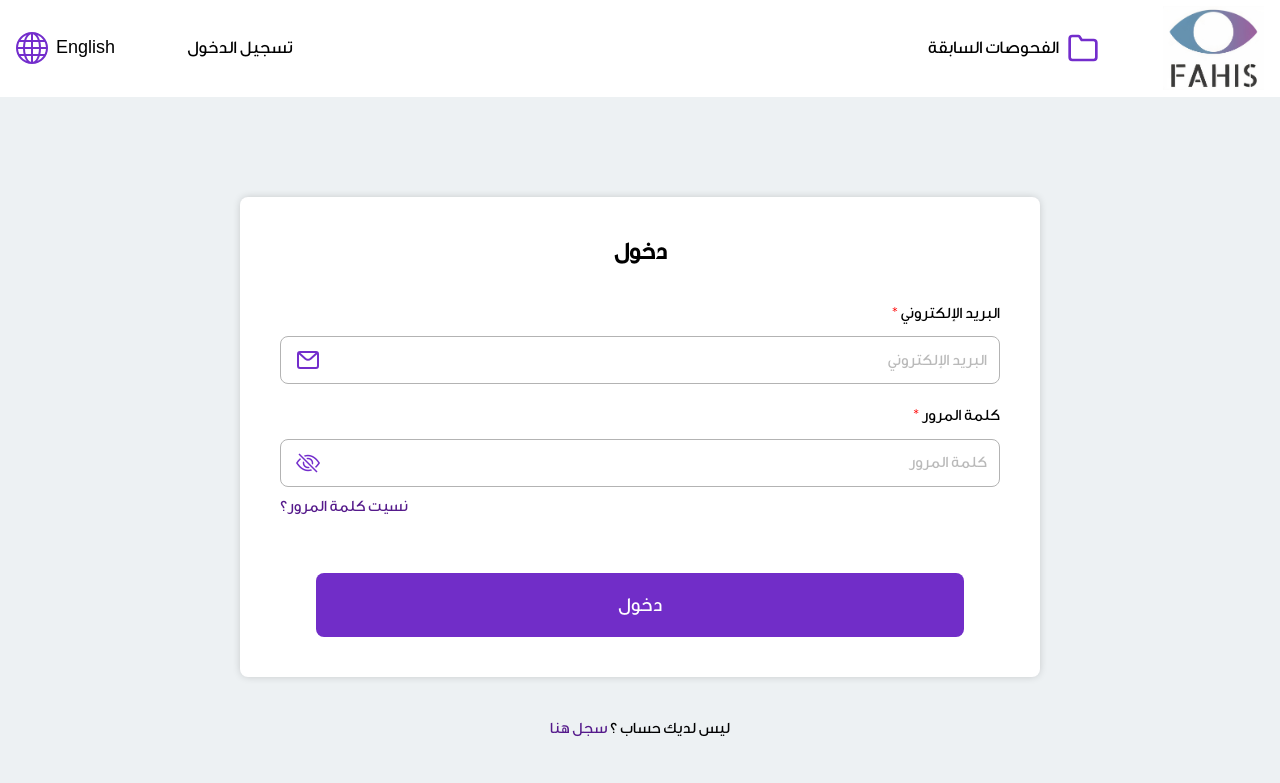
After one commit to FahadAlmarri/Fahis, a Django app: template mywebsite/mainapp/templates/frontend/login.html in a window 1280 px wide. The commit adds this page. Shown: the top 783 px of the page. Run offline with Django 4.2, Linux system fonts and the light colour scheme; the template is opened without the code that fills it, so the values that code supplies are empty; some libraries are stand-ins or nearby versions.

Commit message:
Modal box and login page

```diff
--- a/mywebsite/mainapp/templates/frontend/history.html
+++ b/mywebsite/mainapp/templates/frontend/history.html
@@ -15,7 +15,7 @@
           <div class="en">English</div>
         </div>
       </a>
-      <a href="">
+      <a href="login.html">
         <div class="login">تسجيل الدخول</div>
     </div></a>
     <div class="right-side">
--- /dev/null
+++ b/mywebsite/mainapp/templates/frontend/login.html
@@ -0,0 +1,73 @@
+<html>
+
+<head>
+    <title>Login page</title>
+    <link rel="stylesheet" href="styles.css">
+    <link rel="stylesheet" href="https://cdn.jsdelivr.net/npm/bootstrap-icons@1.3.0/font/bootstrap-icons.css" />
+
+</head>
+
+<body>
+    <nav class="header">
+        <div class="left-side">
+            <a href="#">
+                <div class=" language-en">
+                    <img class="language-pic" src="images/language.svg" alt="">
+                    <div class="en">English</div>
+                </div>
+            </a>
+            <a href="">
+                <div class="login">تسجيل الدخول</div>
+        </div></a>
+        <div class="right-side">
+            <a href="history.html">
+                <div class="history">
+                    <div class="history-text">
+                        الفحوصات السابقة
+                    </div>
+                    <img class="folder" src="images/folder.svg" alt="">
+                </div>
+            </a>
+            <a href="index.html"><img class="logo" src="images/fahis_logo.jpg" alt="Fahis"></a>
+        </div>
+    </nav>
+
+    <div class="login-box">
+        <h1>دخول</h1>
+        <div>
+            <h3 class="text"><sup>*</sup>
+            البريد الإلكتروني
+
+            </h3>
+            <div class="field-container">
+                <input class="text-field" type="text" placeholder="البريد الإلكتروني">
+                <img src="images/mail.svg" class="mail"></img>
+            </div>
+        </div>
+        <div>
+            <h3 class="text"><sup>*</sup>
+        كلمة المرور
+        </h3>
+            <div class="field-container">
+                <input class="text-field" type="password" placeholder="كلمة المرور">
+                <i class="bi bi-eye-slash" id="togglePassword"></i>
+            </div>
+            <a href="">
+                <h3>نسيت كلمة المرور؟</h3>
+            </a>
+        </div>
+
+        <button class="main-button">دخول</button>
+
+
+    </div>
+    <h3 class="create-account">
+        ليس لديك حساب ؟
+        <a href=""> سجل هنا
+        </a>
+    </h3>
+
+
+</body>
+
+</html>
--- a/mywebsite/mainapp/templates/frontend/result.html
+++ b/mywebsite/mainapp/templates/frontend/result.html
@@ -15,7 +15,7 @@
           <div class="en">English</div>
         </div>
       </a>
-      <a href="">
+      <a href="login.html">
         <div class="login">تسجيل الدخول</div>
     </div></a>
     <div class="right-side">
@@ -102,7 +102,7 @@
       </div>
     </div>
   </div>
-  <script src="upload_sample.js"></script>
+  <script src="js/result.js"></script>
 </body>
 
 </html>
--- a/mywebsite/mainapp/templates/frontend/styles.css
+++ b/mywebsite/mainapp/templates/frontend/styles.css
@@ -11,6 +11,8 @@ body{
     text-align: center;
     font-family: arabicFont, sans-serif;
     padding: 0;
+    position: relative;
+
 
 }
 
@@ -227,8 +228,137 @@ span{
     color: #712DC8;
 }
 
+#next-button{
+    width: 800px;
+    max-width: 90%;
+    font-size: 20;
+}
+
+/* -----------------Modal box -----------------------*/
+.modal{
+    background-color: white;
+    z-index: 10;
+    position: fixed;
+    height:400px;
+    width: 580px;
+    max-height: 60%;
+    max-width: 70%;
+    top: calc(50% + 2.8rem);
+    left: 50%;
+    transform: translate(-50%, -50%) scale(0);
+    opacity: 0;
+    border-radius: 8px;
+    padding: 2.5rem;
+    overflow: auto;
+    display: flex;
+    flex-direction: column;
+    justify-content: space-between;
+    transition: 200ms ease-in-out;
+}
+.modal.active{
+    transform: translate(-50%, -50%) scale(1);
+    opacity: 1;
+}
+.modal-header{
+    display: flex;
+    justify-content: space-between;
+    align-items: center;
+}
+
+.modal-header h2{
+    margin: 0;
+}
+
+select option{
+    background-color: white;
+
+}
+button{
+    border: none;
+    cursor: pointer;
+}
+.close{
+    color: #712DC8;
+    background: none;
+    font-size: 2.5rem;
+    margin: 0;
+}
+
+.modal-body{
+    position: relative;
+
+    height: 80%;
+    display: flex;
+    flex-direction: column;
+    justify-content: space-between;
+    align-items: center;
+
+
+
+
+}
+
+.drop-container{
+    width: 100%;
+}
+.dropdown{
+    width: 100%;
+    height: 48px;
+    background-color: #EDF1F3;
+    border: 1px solid rgba(0, 0, 0, 0.2);
+    direction: rtl;
+    padding: 0 1rem;
+    font-size: 18;
+    transition: 400ms;
+    outline: none;
+    cursor: pointer;
+    color: rgba(0,0,0,0.8);
+    font-family: arabicFont, Arial, Helvetica, sans-serif;
+}
+
+.dropdown:hover{
+    border: 1px solid #712DC8;
+
+}
+
+.main-button{
+    width: 90%;
+    min-height: 64px;
+    background-color: #712DC8;
+    border-radius: 8px;
+    margin: 2rem auto 0;
+    font-family: arabicFont, Arial, Helvetica, sans-serif;
+    color: white;
+    font-size: 1rem;
+
+
+}
+.main-button:hover{
+    opacity: 0.9;
+}
+
+
+.overlay{
+    background-color: black;
+    opacity: 0;
+    z-index: 5;
+    position: fixed;
+    top: 0;
+    left: 0;
+    right: 0;
+    bottom: 0;
+    pointer-events: none;
+    transition: 200ms ease-in-out;
+}
+
+.overlay.active{
+    opacity: 0.5;
+    pointer-events: all;
+}
+
+
 /*----------------- Result Page Below ---------------*/
-@media (max-width:1170px) {
+/*@media (max-width:1170px) {
     .title-container{
         max-width: 50%;
     }
@@ -595,3 +740,72 @@ table tbody tr td:first-child {
     left: 50%;
     transform: translateX(-50%);
   }
+
+/*----------- login -----------*/
+.login-box{
+    width: 800px;
+    max-width: 90%;
+    height: 550px;
+    max-height: 60%;
+    min-height: 450px;
+    position: relative;
+    margin: 0 auto;
+    margin-top: 12.5vh;
+    background-color: white;
+    border-radius: 8px;
+    box-sizing: border-box;
+    padding: 2.5rem;
+    display: flex;
+    flex-direction: column;
+    justify-content: space-between;
+    box-shadow: 0px 0px 8px -1px rgba(0,0,0,0.2);
+    -webkit-box-shadow: 0px 0px 8px -1px rgba(0,0,0,0.2);
+    -moz-box-shadow: 0px 0px 8px -1px rgba(0,0,0,0.2);
+}
+
+.login-box button{
+    font-size: 20;
+}
+
+.login-box a{
+    text-align: left;
+    text-decoration: none;
+}
+.login-box a:hover{
+    opacity: .85;
+}
+.login-box sup{
+    color: red;
+    font-size: 1rem ;
+}
+.field-container{
+    position: relative;
+    display: flex;
+    align-items: center;
+
+}
+.mail{
+    position: absolute;
+    margin: 0 1rem;
+    filter:invert(17%) sepia(97%) saturate(3030%) hue-rotate(262deg) brightness(90%) contrast(92%);
+
+
+}
+.bi{
+    position: absolute;
+    margin: 0 1rem;
+    font-size: 24;
+    filter:invert(17%) sepia(97%) saturate(3030%) hue-rotate(262deg) brightness(90%) contrast(92%);
+}
+
+.create-account{
+    margin-top: 2.5rem;
+}
+
+.create-account a{
+    text-decoration: none;
+}
+.create-account a:hover{
+    opacity: 0.85;
+    background: none;
+}
```
Also changed, not shown: other parts of mywebsite/mainapp/templates/frontend/styles.css (+29 -15 lines), mywebsite/mainapp/templates/frontend/index.html (+41 -10 lines), mywebsite/mainapp/templates/frontend/js/modal.js (added, +32 -0 lines), mywebsite/mainapp/templates/frontend/js/result.js (added, +17 -0 lines), mywebsite/mainapp/templates/frontend/js/upload_sample.js (renamed from mywebsite/mainapp/templates/frontend/upload_sample.js, +2 -16 lines), mywebsite/mainapp/templates/frontend/images/mail.svg (added).
